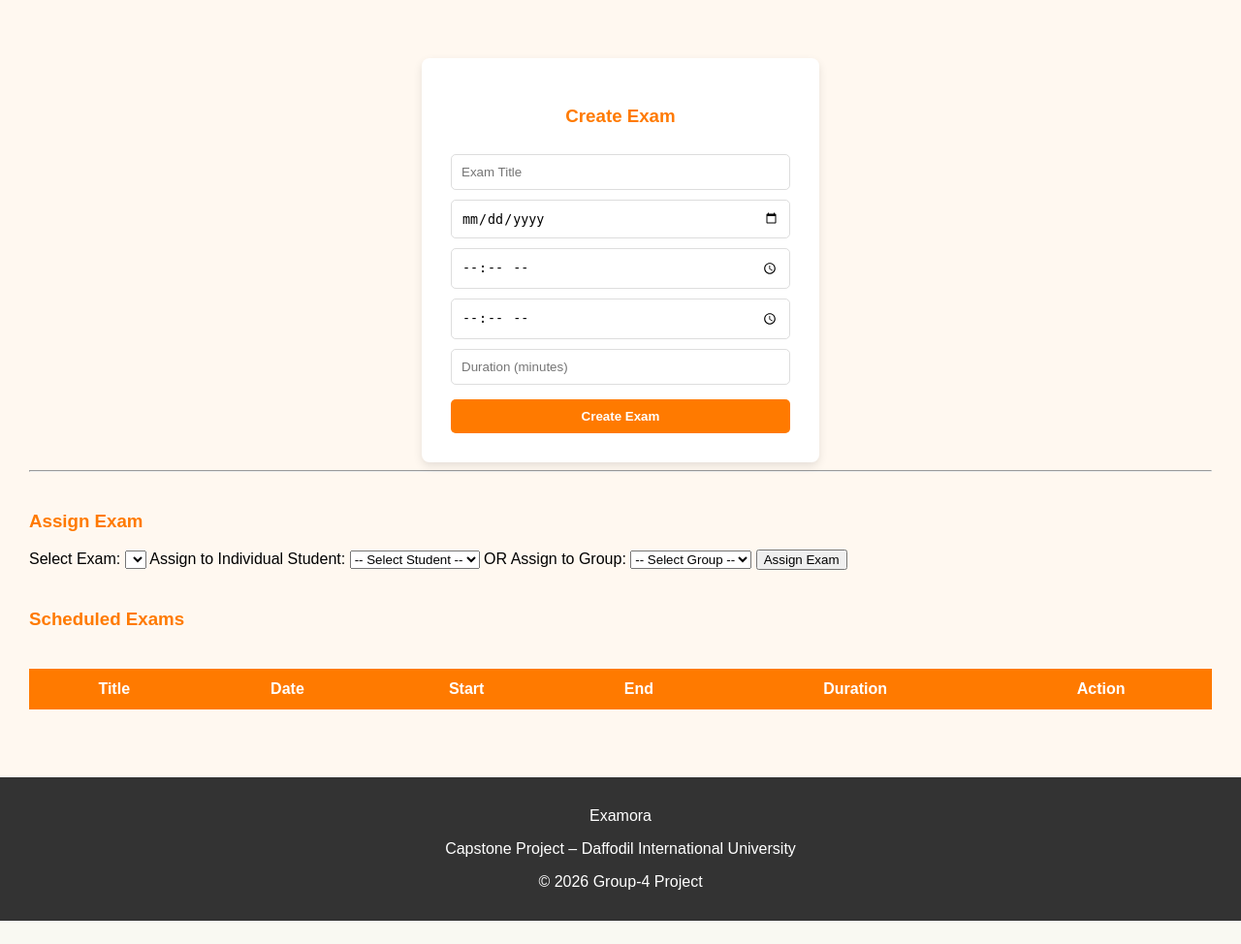
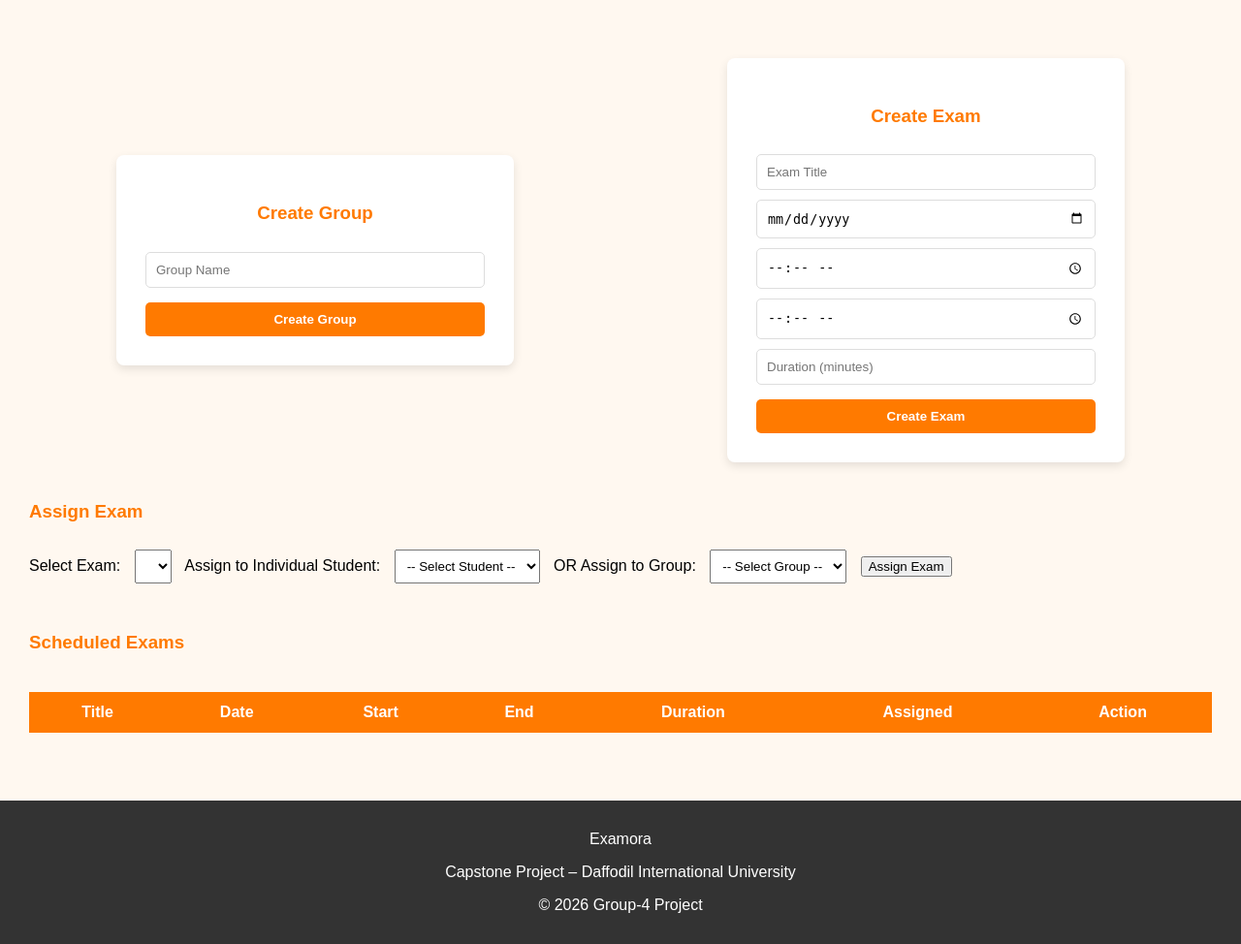
Before and after one commit to Mushfiqur00/online-exam-system, a Flask app: page /admin-dashboard in a window 1280 px wide. Shown: the part 70-1044 px from the top of the page at 97% size. Before the commit the page ends 1020 px from the top, so only its background shows below. Run offline with Flask 3, Linux system fonts and the light colour scheme; a user stored in the database is signed in; lists and menus that the app fills with data are empty.

Commit message:
updating admindashbord to make ui good after module 2 implementation

```diff
--- a/templates/admin_dashboard.html
+++ b/templates/admin_dashboard.html
@@ -5,6 +5,7 @@
     .center-box {
         display: flex;
         justify-content: center;
+        gap: 40px;
         margin-top: 30px;
     }
 
@@ -73,8 +74,16 @@
         border-radius: 5px;
         margin-bottom: 15px;
     }
+
+    .assign-box {
+        margin-top: 40px;
+    }
+
+    .assign-box select {
+        padding: 8px;
+        margin: 10px;
+    }
 </style>
-
 
 <!-- FLASH MESSAGE -->
 {% with messages = get_flashed_messages() %}
@@ -85,10 +94,28 @@
 {% endif %}
 {% endwith %}
 
-
+<!-- CREATE GROUP + CREATE EXAM -->
 <div class="center-box">
 
+    <!-- CREATE GROUP -->
     <div class="card">
+
+        <h3>Create Group</h3>
+
+        <form action="/create-group" method="POST">
+
+            <input type="text" name="group_name" placeholder="Group Name" required>
+
+            <button type="submit">Create Group</button>
+
+        </form>
+
+    </div>
+
+
+    <!-- CREATE EXAM -->
+    <div class="card">
+
         <h3>Create Exam</h3>
 
         <form action="/create-exam" method="POST">
@@ -106,47 +133,71 @@
             <button type="submit">Create Exam</button>
 
         </form>
+
     </div>
 
 </div>
 
 
-<hr>
+<!-- ASSIGN EXAM -->
+<div class="assign-box">
 
-<h3 style="color:#ff7a00;margin-top:40px;">Assign Exam</h3>
+    <h3 style="color:#ff7a00;">Assign Exam</h3>
 
     <form action="/assign-exam" method="POST">
 
         <label>Select Exam:</label>
+
         <select name="exam_id" required>
+
             {% for exam in exams %}
+
             <option value="{{ exam.id }}">{{ exam.title }}</option>
+
             {% endfor %}
+
         </select>
 
+
         <label>Assign to Individual Student:</label>
+
         <select name="student_id">
+
             <option value="">-- Select Student --</option>
+
             {% for student in students %}
+
             <option value="{{ student.id }}">
                 {{ student.username }} ({{ student.group_name }})
             </option>
+
             {% endfor %}
+
         </select>
 
+
         <label>OR Assign to Group:</label>
+
         <select name="group_name">
+
             <option value="">-- Select Group --</option>
-        <option value="Group-1">Group-1</option>
-        <option value="Group-2">Group-2</option>
-        <option value="Group-3">Group-3</option>
-        <option value="Group-4">Group-4</option>
+
+            {% for group in groups %}
+
+            <option value="{{ group }}">{{ group }}</option>
+
+            {% endfor %}
+
         </select>
 
         <button type="submit">Assign Exam</button>
 
     </form>
 
+</div>
+
+
+<!-- EXAM TABLE -->
 
 <h3 style="color:#ff7a00;margin-top:40px;">Scheduled Exams</h3>
 
@@ -158,10 +209,12 @@
         <th>Start</th>
         <th>End</th>
         <th>Duration</th>
+        <th>Assigned</th>
         <th>Action</th>
     </tr>
 
     {% for exam in exams %}
+
     <tr>
 
         <td>{{ exam.title }}</td>
@@ -171,12 +224,21 @@
         <td>{{ exam.duration }}</td>
 
         <td>
+            {% if exam.assignments %}
+            Assigned
+            {% else %}
+            None
+            {% endif %}
+        </td>
+
+        <td>
             <a href="/delete-exam/{{ exam.id }}">
                 <button>Delete</button>
             </a>
         </td>
 
     </tr>
+
     {% endfor %}
 
 </table>
```
Lines whose indentation alone changed are shown as unchanged.
